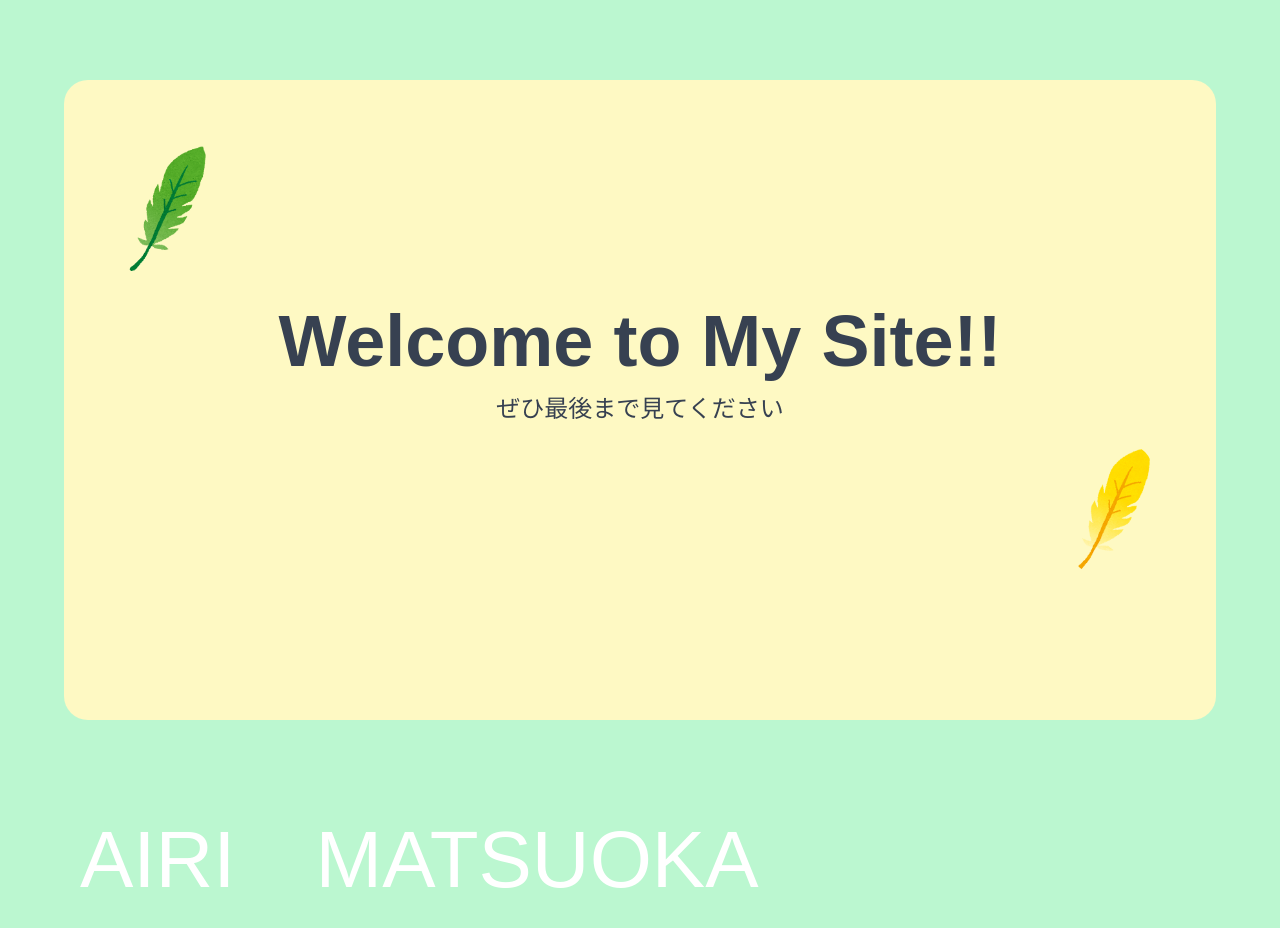
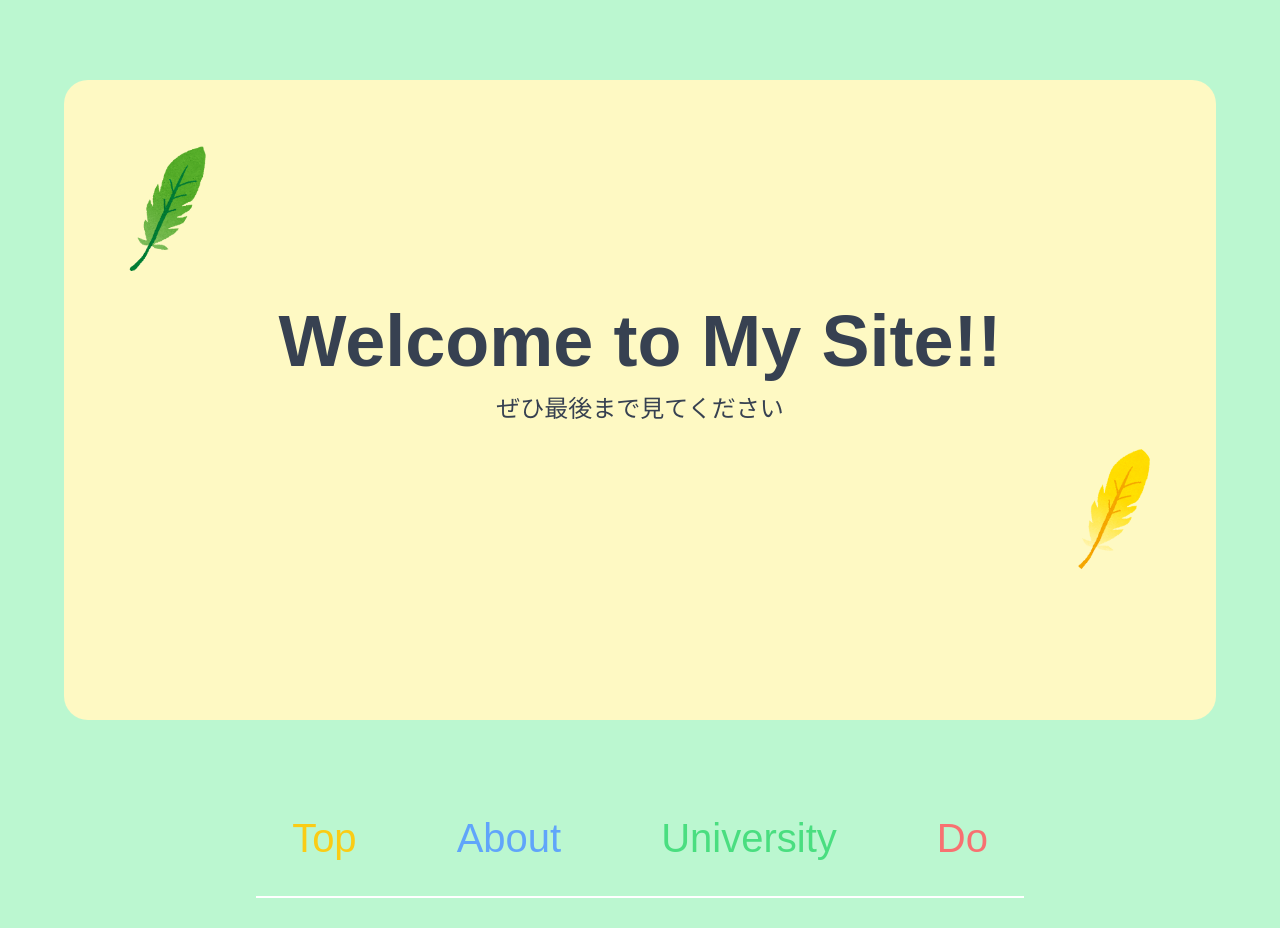
Before and after one commit to MATSUOKAAIRI/I_am_by-nextjs, a Next.js app: page / in a window 1280 px wide. Shown: the top 928 px of the page. Built offline with nearby package versions, Linux system fonts and the light colour scheme.

Commit message:
update:headerとfooterの更新

```diff
--- a/components/footer/footer.tsx
+++ b/components/footer/footer.tsx
@@ -2,7 +2,7 @@ import style from './footer.module.css';
 
 export default function Footer(){
     return(<>
- <footer className="flex flex-col items-center bg-black pt-3">
+ <footer className="flex flex-col items-center bg-gray-600 pt-3">
         <ul className="flex items-center gap-x-12 mt-2 p-1">
             <li>
                 <a href="https://twitter.com/rii_3112/"><img className="w-8" src="./logo-white.png" alt="X"/></a>
@@ -11,7 +11,7 @@ export default function Footer(){
                 <a href="https://github.com/MATSUOKAAIRI"><img className="w-8" src="./github-mark-white.png" alt="git"/></a>
             </li>
         </ul>
-        <p className="m-4 text-white flex">Airi Matsuoka @ 2025</p>
+        <p className="m-4 text-white flex">rii_3112 @ 2025</p>
     </footer>
     </>)
 }
--- a/components/header/header.module.css
+++ b/components/header/header.module.css
@@ -33,8 +33,3 @@
 .gnavi li a:hover::after {
    transform: scale(1, 1);
 }
-.header{
-   display:flex;
-   font-size:30px;
-   justify-content: center;
-}
--- a/components/header/header.tsx
+++ b/components/header/header.tsx
@@ -2,12 +2,12 @@ import style from './header.module.css';
 
 export default function Header(){
     return(<>
-        <header className="justify-center bg--black text-[40px]">
-        <div className="text-white text-[80px] ">　AIRI　MATSUOKA</div>
+        <header className="justify-center bg-green-200 text-[40px] z-10 border-b-2 border-white  mx-auto max-w-3xl">
             <ul className={style.gnavi}>
-                <li><a href="#Header" className="no-underline text-yellow-200">Top</a></li>
-                <li><a href="#About" className="no-underline text-blue-200">About</a></li>
-                <li><a href="#Do"  className="no-underline text-red-300">Do</a></li>
+                <li><a href="#Header" className="no-underline text-yellow-400">Top</a></li>
+                <li><a href="#About" className="no-underline text-blue-400">About</a></li>
+                <li><a href="#University"  className="no-underline text-green-400">University</a></li>
+                <li><a href="#Do"  className="no-underline text-red-400">Do</a></li>
             </ul>
         </header>
     </>)
```
